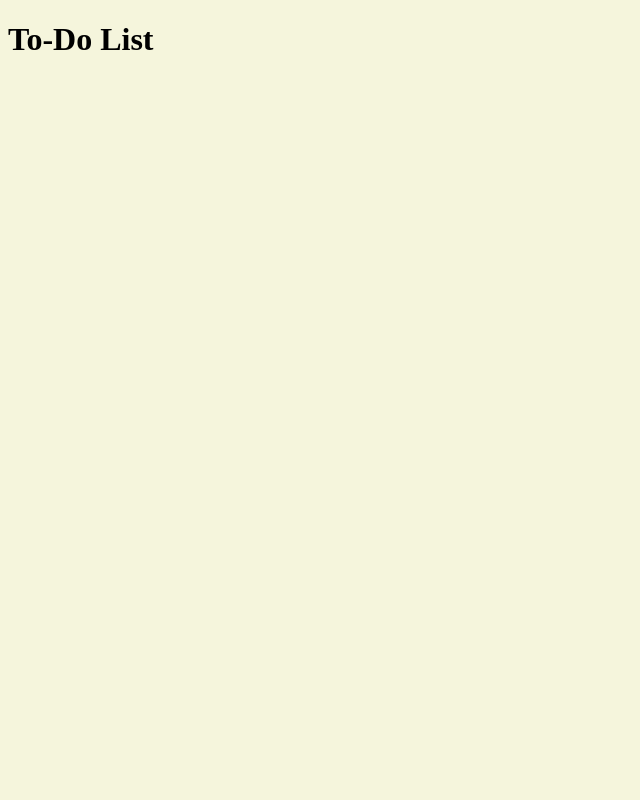
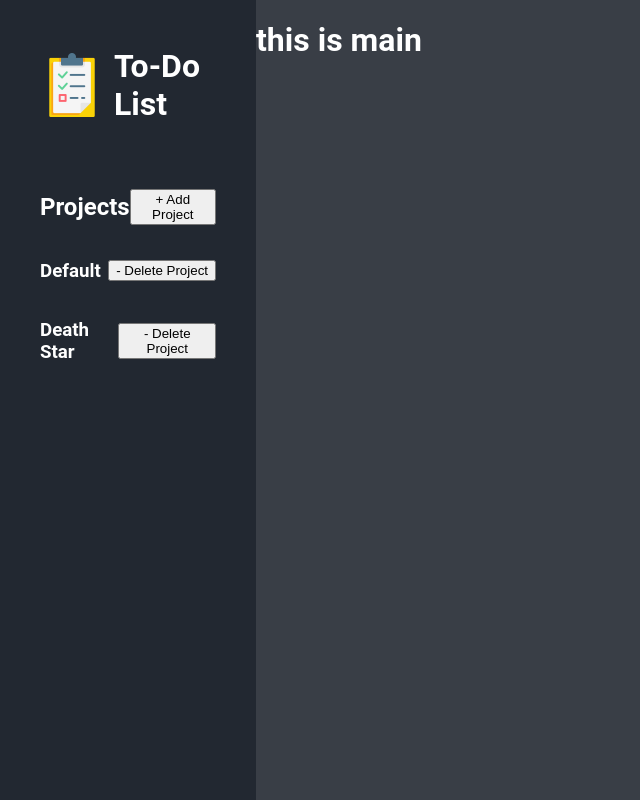
Before and after one commit to paolo-jorge-soriano/odin-todo-list, a website built with webpack: page src/template.html in a window 1280 px wide. Shown: the whole page, without its empty margins (0-640 px from the left). Built offline with nearby package versions, Linux system fonts and the light colour scheme.

Commit message:
add placeholder projects

```diff
--- a/src/index.js
+++ b/src/index.js
@@ -1 +1,87 @@
 import "./styles.css";
+
+class Project {
+    constructor(name) {
+        this.name = name;
+        this.tasks = [];
+    }
+}
+
+class Task {
+    constructor(title, description, deadline, priority) {
+        this.title = title;
+        this.description = description;
+        this.deadline = deadline;
+        this.priority = priority;
+        this.isDone = false;
+    }
+}
+
+const projOne = new Project("Default");
+const projTwo = new Project("Death Star");
+const projects = [];
+
+projects.push(projOne);
+projects.push(projTwo);
+
+// console.log(projects[0].name);
+
+const projOneTask = new Task("update", "update deez nuts", "yesterday", "High");
+projects[0].tasks.push(projOneTask);
+projects[0].tasks.push(projOneTask);
+
+// console.log(projects.find((element) => element.name === "Omega Star").tasks);
+// let projIndex = projects.findIndex(element => element.name === "Super Star"); // find project index from array
+
+// console.log(projects);
+
+const projectsList = document.querySelector(".projects-list");
+
+function displayProjects() {
+    projectsList.innerHTML = projects.map(project => `
+        <div class="projects-card">
+            <h3>${project.name}</h3>
+            <button type="button">- Delete Project</button>
+        </div>
+    `).join("");
+}
+
+displayProjects();
+
+const btnAddProject = document.querySelector(".btn-add-project");
+btnAddProject.addEventListener("click", () => {
+    projects.push(projTwo);
+    displayProjects();
+})
+
+// p.forEach(element => console.log(element.project_title));
+
+// const p = [
+//     {
+//         "project_title": "Death Star",
+//         "tasks_list": [
+//             {
+//                 "task_title": "create",
+//                 "priority": "medium"
+//             },
+//             {
+//                 "task_title": "read",
+//                 "priority": "low"
+//             }
+//         ]
+//     },
+
+//     {
+//         "project_title": "Mega Star",
+//         "tasks_list": [
+//             {
+//                 "task_title": "create",
+//                 "priority": "medium"
+//             },
+//             {
+//                 "task_title": "read",
+//                 "priority": "low"
+//             }
+//         ]
+//     }
+// ]
--- a/src/styles.css
+++ b/src/styles.css
@@ -1,3 +1,66 @@
+:root {
+    font-family: "Roboto", "sans-serif";
+}
+
 body {
-    background-color: beige;
+    margin: 0;
+    padding: 0;
 }
+
+.container {
+    display: grid;
+    grid-template-columns: minmax(250px, 1fr) 4fr;
+    height: 100vh;
+}
+
+nav {
+    grid-column: 1 / 2;
+    display: flex;
+    flex-direction: column;
+    background-color: #222831;
+    color: white;
+    padding: 20px 40px;
+    gap: 24px;
+}
+
+.logo {
+    display: flex;
+    justify-content: center;
+    align-items: center;
+    gap: 10px;
+}
+
+.logo > img {
+    height: 64px;
+}
+
+.logo > h1 {
+    font-size: 2rem;
+}
+
+.projects {
+    display: flex;
+    flex-direction: column;
+}
+
+.projects-header {
+    display: flex;
+    justify-content: space-between;
+    align-items: center;
+}
+
+.projects-card {
+    display: flex;
+    justify-content: space-between;
+    align-items: center;
+}
+
+.projects > h1 {
+    font-size: 1.7rem;
+}
+
+main {
+    grid-column: 2 / 3;
+    background-color: #393e46;
+    color: white;
+}
--- a/src/template.html
+++ b/src/template.html
@@ -8,7 +8,32 @@
     </head>
 
     <body>
-        <h1>To-Do List</h1>
+        <div class="container">
+            <nav>
+                <div class="logo">
+                    <img src="./img/to-do-list-icon.png" alt="to-do-list-icon">
+                    <h1>To-Do List</h1>
+                </div>
+
+                <div class="projects">
+                    <div class="projects-header">
+                        <h1>Projects</h1>
+                        <button type="button" class="btn-add-project">+ Add Project</button>
+                    </div>
+
+                    <div class="projects-list">
+                        <!-- <div class="projects-card">
+                            <h3>test_title</h3>
+                            <button type="button">- Delete Project</button>
+                        </div> -->
+                    </div>
+                </div>
+            </nav>
+
+            <main>
+                <h1>this is main</h1>
+            </main>
+        </div>
     </body>
 
 </html>
```
Also changed, not shown: src/img/to-do-list-icon.png (added).
